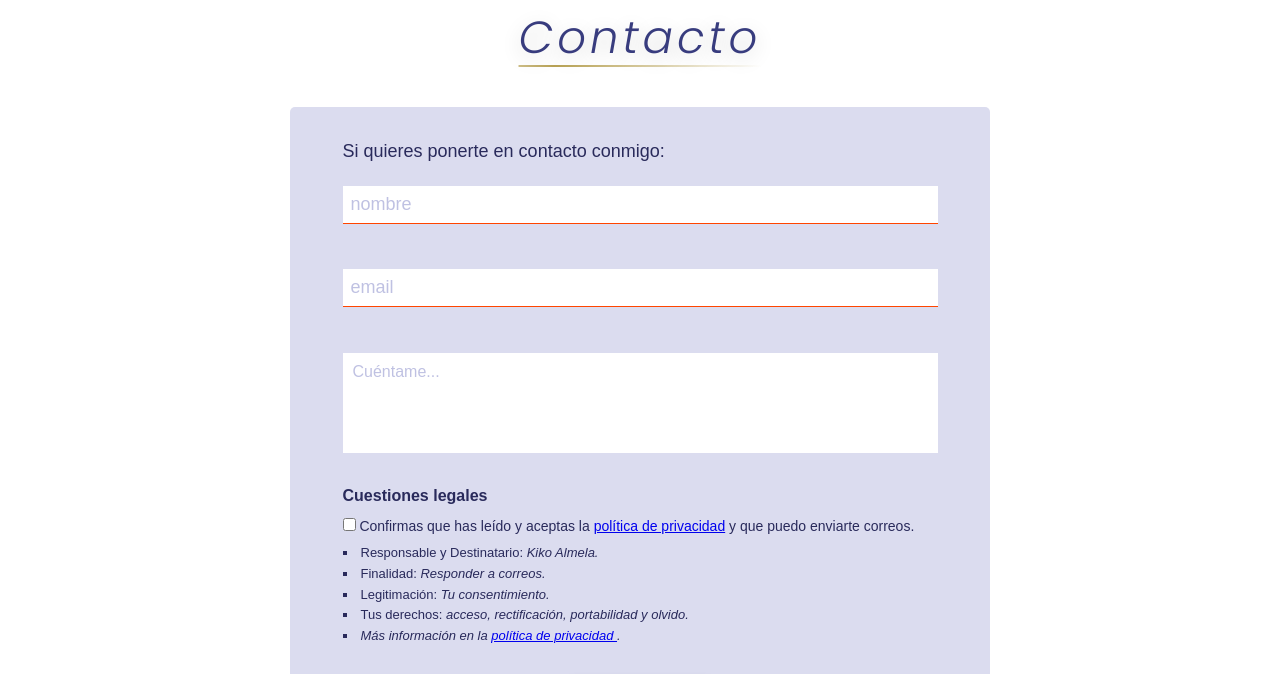
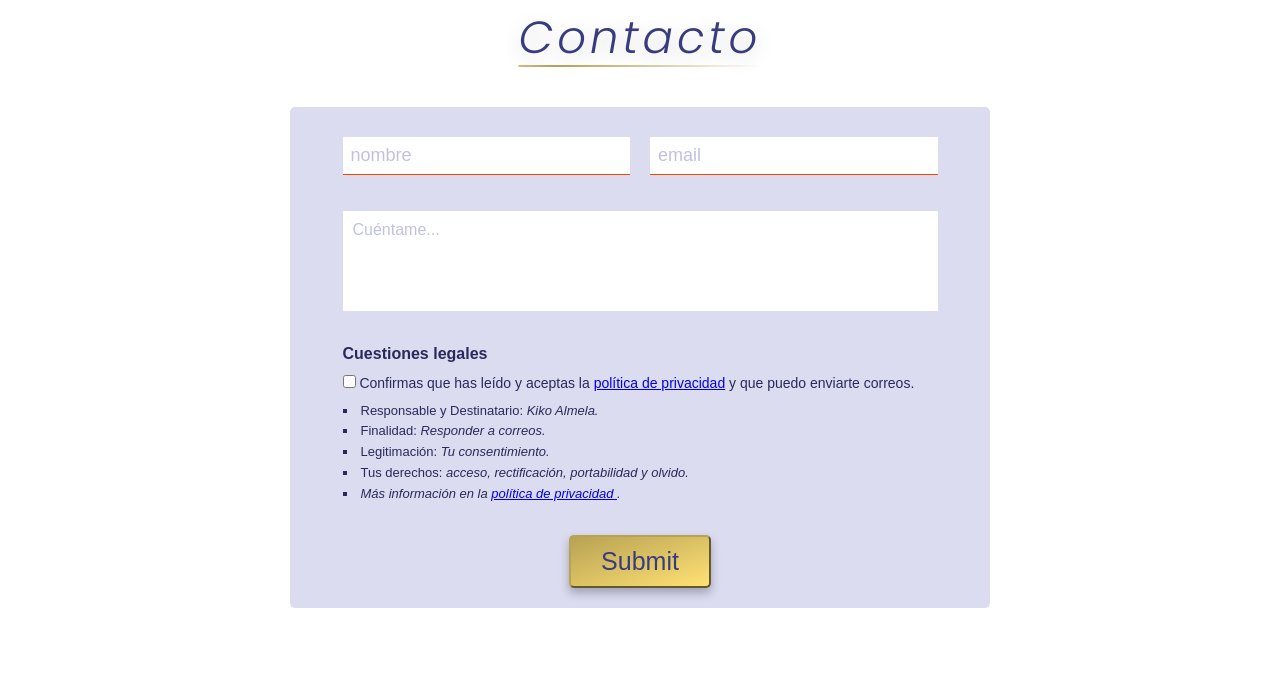
Before and after one commit to kikoalmela/kikoalmela.com, a website built with webpack: page src/index.html in a window 1280 px wide. Shown: the part 3860-4534 px from the top of the page. Built offline with nearby package versions, Linux system fonts and the light colour scheme; a web font is replaced by a local one.

Commit message:
style - reduce contact form height

```diff
--- a/src/index.html
+++ b/src/index.html
@@ -581,15 +581,11 @@
             class="form"
             id="form"
           >
-            <div class="form__group">
-              <p class="form__description">
-                Si quieres ponerte en contacto conmigo:
-              </p>
-            </div>
-            <div class="form__group">
+            <div class="form__group form__group--inputs">
+              <div class="form__input">
                 <input
                   type="text"
-                class="form__input"
+                  class="form__input-box"
                   name="name"
                   id="name"
                   placeholder="nombre"
@@ -599,11 +595,10 @@
                   >nombre</label
                 >
               </div>
-
-            <div class="form__group">
+              <div class="form__input">
                 <input
                   type="email"
-                class="form__input"
+                  class="form__input-box"
                   name="email"
                   id="email"
                   placeholder="email"
@@ -612,6 +607,7 @@
                 <label for="email" id="email-label" class="form__label"
                   >email</label
                 >
+              </div>
             </div>
 
             <div class="form__group">
--- a/src/sass/components/_form.scss
+++ b/src/sass/components/_form.scss
@@ -16,18 +16,45 @@
     width: 85%;
     margin: 0 auto;
 
+    &--inputs {
+      display: flex;
+      justify-content: space-between;
+      margin-bottom: 1rem;
+
+      @include respond(tab-port) {
+        flex-direction: column;
+      }
+    }
+
     &:not(:last-child) {
       margin-bottom: 2rem;
     }
+
+    &:first-child {
+      margin-bottom: 1rem;
+    }
   }
 
-  &__input,
+  &__input {
+    flex-grow: 1;
+
+    &:not(:last-child) {
+      margin-right: 2rem;
+
+      @include respond(tab-port) {
+        margin: 0;
+      }
+    }
+
+  }
+
+  &__input-box,
   &__label {
     width: 100%;
     display: block;
   }
 
-  &__input {
+  &__input-box {
     font-family: inherit;
     font-size: 1.8rem;
     color: rgba($color-text, 0.8);
@@ -55,7 +82,7 @@
     transition: all 0.3s;
   }
 
-  &__input:placeholder-shown + &__label {
+  &__input-box:placeholder-shown + &__label {
     transform: translate(1.2rem, -3.5rem);
     opacity: 0;
   }
```
Lines whose indentation alone changed are shown as unchanged.
